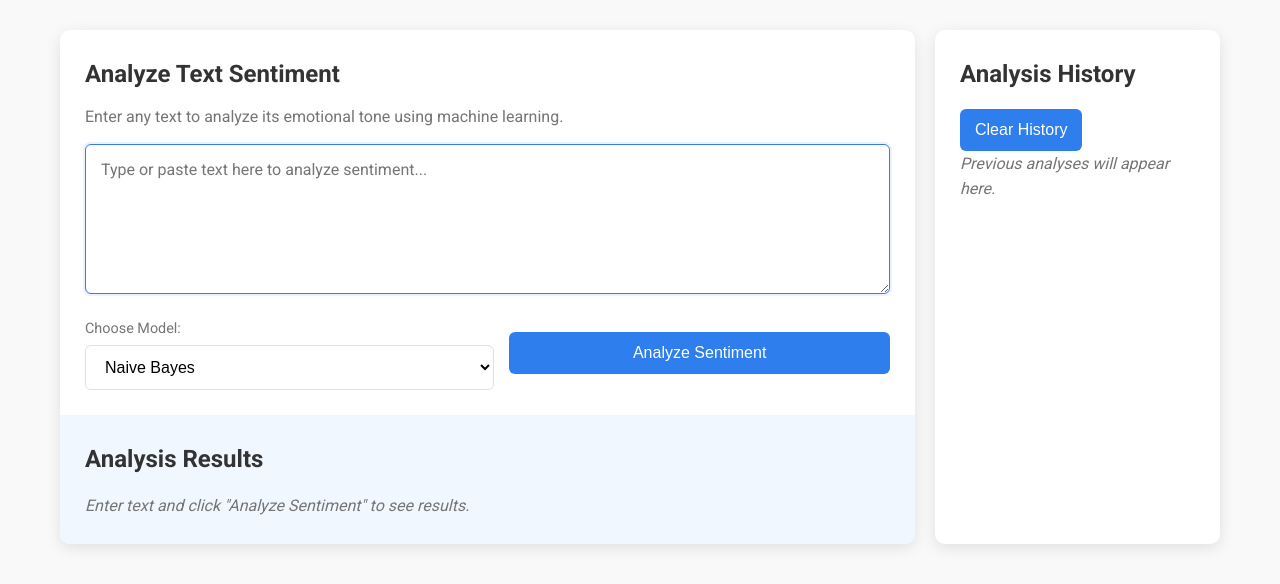
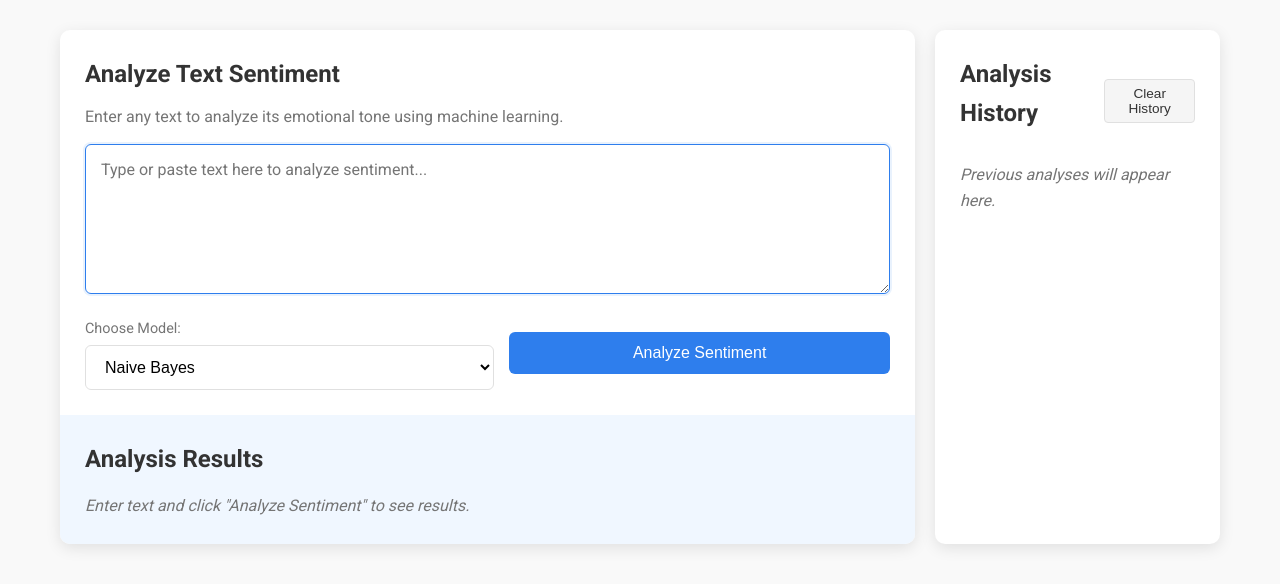
Before and after one commit to berkinksk/SenseCatch, a Flask app: page / in a window 1280 px wide. Shown: the part 153-737 px from the top of the page. Run offline with Flask 2, Linux system fonts and the light colour scheme.

Commit message:
Add styling for clear history button in history panel

```diff
--- a/static/main.css
+++ b/static/main.css
@@ -353,3 +353,26 @@ footer a {
         width: 100%;
     }
 }
+
+/* History Panel Header */
+.history-header {
+    display: flex;
+    justify-content: space-between;
+    align-items: center;
+    margin-bottom: 15px;
+}
+
+.secondary-btn {
+    background-color: #f5f5f5;
+    color: var(--dark-color);
+    font-size: 0.85rem;
+    padding: 6px 12px;
+    border: 1px solid var(--border-color);
+    border-radius: 4px;
+    cursor: pointer;
+    transition: all 0.2s;
+}
+
+.secondary-btn:hover {
+    background-color: #e0e0e0;
+}
```
